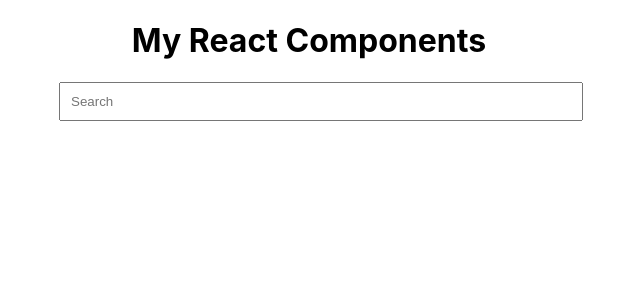
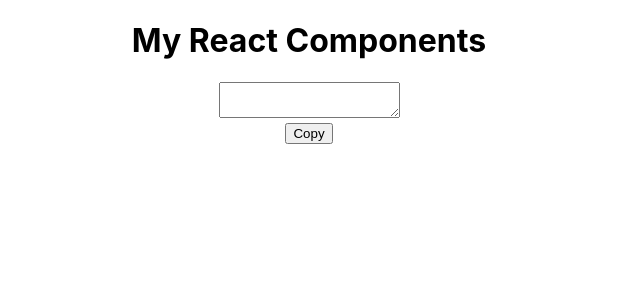
Before and after one commit to veeveck/small-components, a React (Create React App) app: page / in a window 1280 px wide. Shown: the top 300 px of the page, without its empty margins (331-971 px from the left). Built offline with nearby package versions, Linux system fonts and the light colour scheme.

Commit message:
UseCopy Hook

```diff
--- a/src/App.js
+++ b/src/App.js
@@ -1,11 +1,11 @@
 import "./App.css";
-import AutoSuggestion from "./components/AutoSuggestion";
+import UseCopyHook from "../src/components/UseCopyHook";
 
 function App() {
   return (
     <div className="App">
       <h1> My React Components</h1>
-      <AutoSuggestion />
+      <UseCopyHook />
     </div>
   );
 }
--- /dev/null
+++ b/src/components/UseCopyHook.js
@@ -0,0 +1,34 @@
+import React, { useState } from "react";
+import "../App.css";
+
+const useCopy = () => {
+  const copy = async (text) => {
+    if (!navigator?.clipboard) {
+      console.warn("Clipboard is not enabled");
+      return;
+    }
+    try {
+      await navigator.clipboard.writeText(text);
+    } catch (error) {
+      console.error(`Error occuring in copying text : ${text}`, error);
+    }
+  };
+  return copy;
+};
+const UseCopyHook = () => {
+  const [value, setValue] = useState("");
+  const copy = useCopy();
+  return (
+    <div className="App">
+      <div>
+        <textarea
+          value={value}
+          onChange={(e) => setValue(e.target.value)}
+        ></textarea>
+      </div>
+      <button onClick={() => copy(value)}>Copy</button>
+    </div>
+  );
+};
+
+export default UseCopyHook;
```
